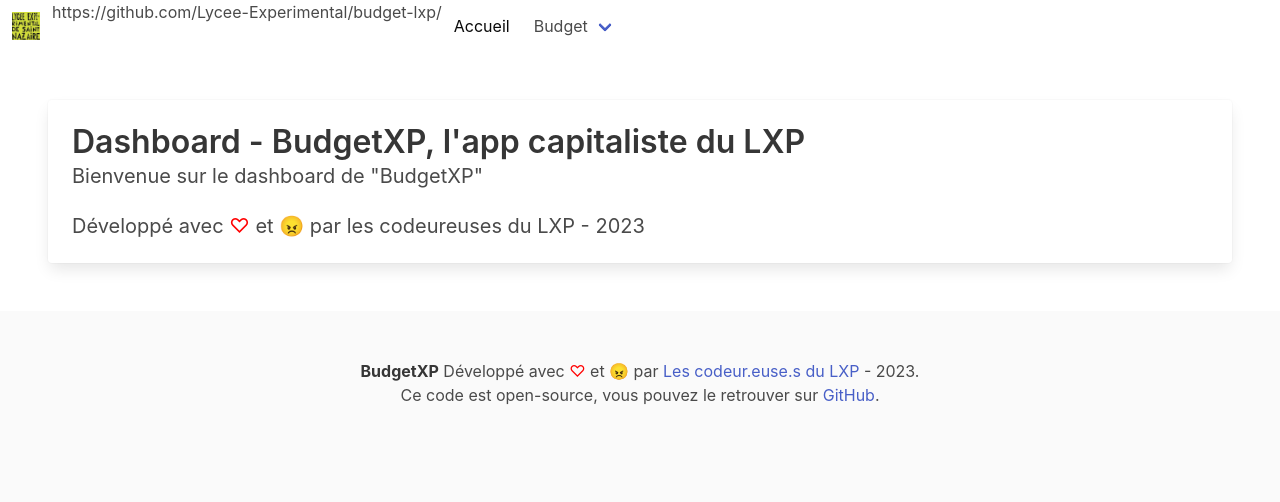
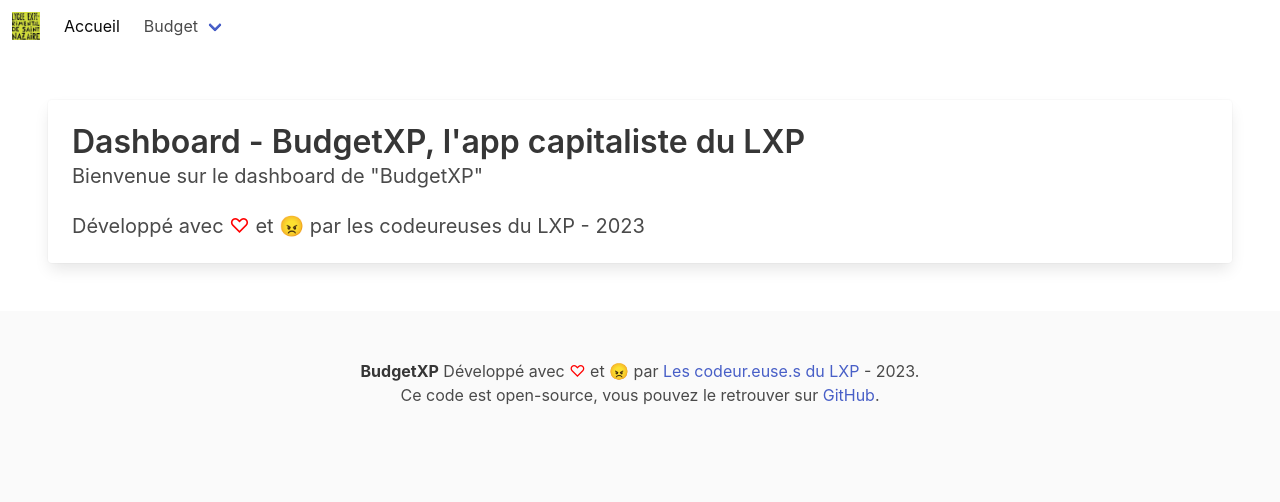
Before and after one commit to Lycee-Experimental/budget-lxp, a Flask app: page / in a window 1280 px wide. Shown: the top 502 px of the page. Run offline with Flask 3, Linux system fonts and the light colour scheme.

Commit message:
Modif navbar

```diff
--- a/templates/navbar.html
+++ b/templates/navbar.html
@@ -11,7 +11,7 @@
         <span aria-hidden="true"></span>
         <span aria-hidden="true"></span>
       </a>
-    </div>https://github.com/Lycee-Experimental/budget-lxp/
+    </div>
 
     <div id="navbarBasicExample" class="navbar-menu">
       <div class="navbar-start">
```
